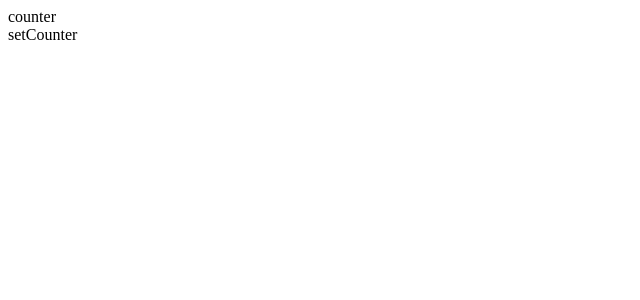
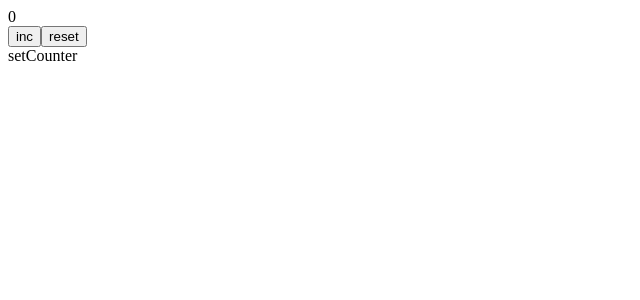
Before and after one commit to VitalkaMihal/advanced-counter, a React (Vite) app: page / in a window 1280 px wide. Shown: the top 300 px of the page, without its empty margins (0-640 px from the left). Built offline with nearby package versions, Linux system fonts and the light colour scheme.

Commit message:
feat(counter): add Counter component

```diff
--- a/src/layout/counter/Counter.tsx
+++ b/src/layout/counter/Counter.tsx
@@ -1,10 +1,25 @@
 import {useState} from "react";
+import {Button} from "../../Components/Button/Button.tsx";
+import {Display} from "../display/Display.tsx";
 
 export const Counter = () => {
+
     const [count, setCount] = useState(0)
+    const [start, setStart] = useState(0)
+
+    const onClickHandlerCounter = () => {
+        setCount(count + 1)
+    }
+
+    const onClickHandlerReset = () => {
+        setCount(start)
+    }
+
     return (
-        <div>
-            counter
-        </div>
+        <>
+            <Display title={count}/>
+            <Button title="inc" onClick={onClickHandlerCounter}/>
+            <Button title="reset" onClick={onClickHandlerReset}/>
+        </>
     );
 };
--- /dev/null
+++ b/src/layout/display/Display.tsx
@@ -0,0 +1,12 @@
+
+type DisplayProps = {
+    title: number
+}
+
+export const Display = ({title}: DisplayProps) => {
+    return (
+        <div>
+            {title}
+        </div>
+    );
+};
```
